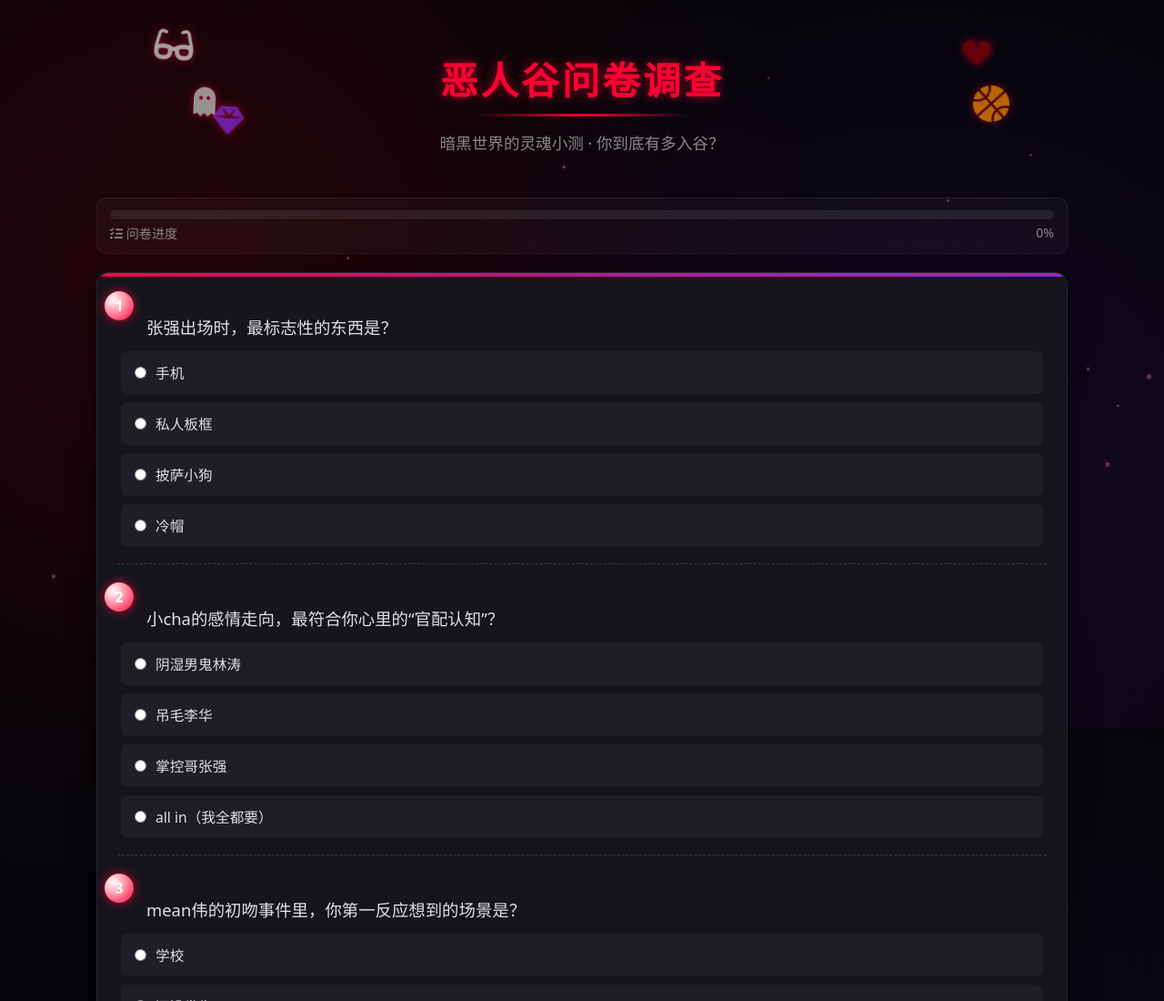
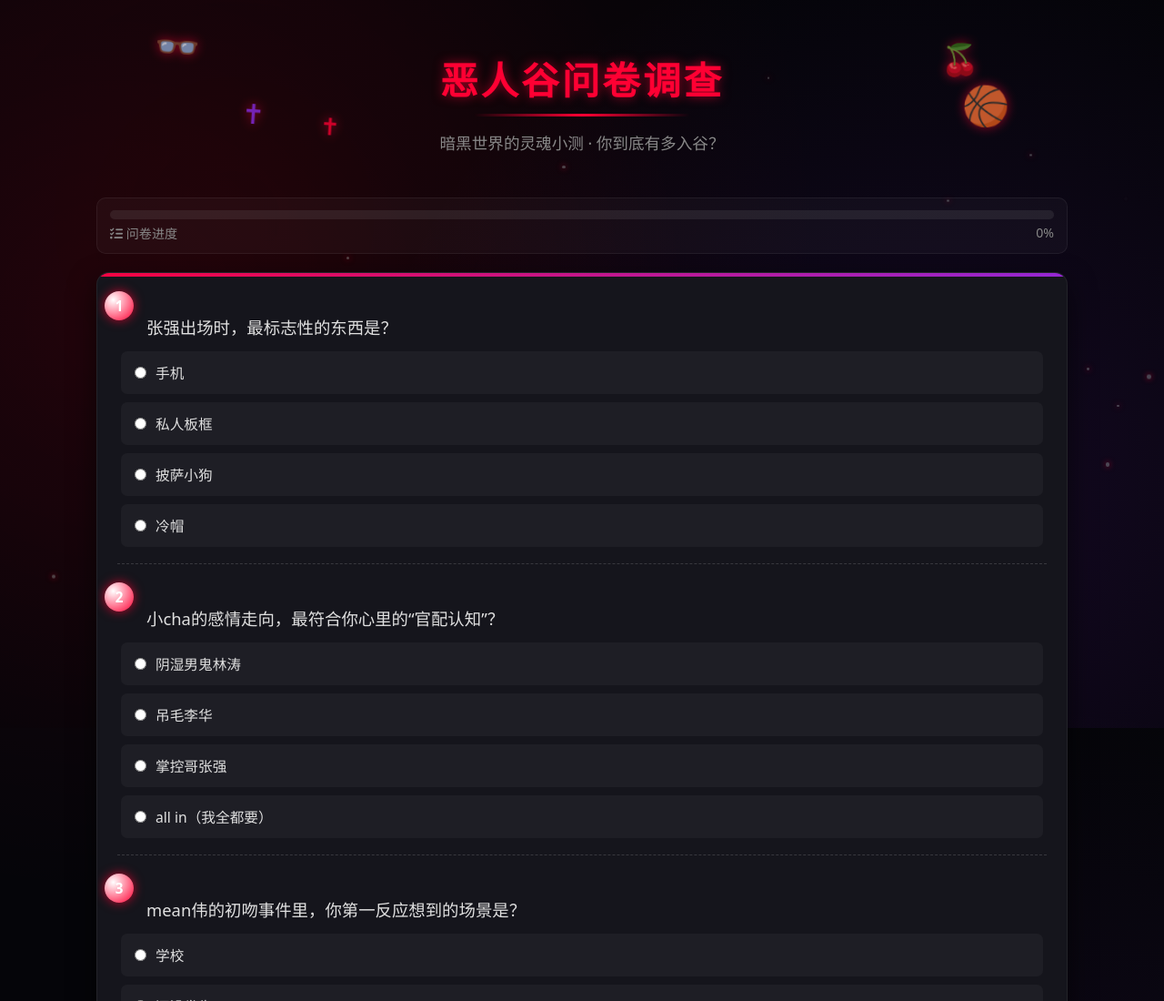
Before and after one commit to nannan00006/evil-valley-survey, a plain HTML site: page index.html in a window 1280 px wide. Shown: the top 1100 px of the page at 91% size. Drawn offline with Linux system fonts and the light colour scheme; a small style sheet from the web is missing.

Commit message:
Update index.html

```diff
--- a/index.html
+++ b/index.html
@@ -114,6 +114,7 @@
             margin-top: 18px;
         }
 
+        /* 你的小玩意们的容器 */
         .floating-elements {
             position: absolute;
             inset: 0;
@@ -123,16 +124,50 @@
 
         .floating-element {
             position: absolute;
-            opacity: 0.7;
+            opacity: 0.8;
             font-size: 2rem;
-            filter: drop-shadow(0 0 5px rgba(255, 0, 51, 0.7));
+            filter: drop-shadow(0 0 6px rgba(255, 0, 51, 0.7));
         }
 
-        .glasses { top: 8%; left: 6%; animation: float 8s ease-in-out infinite; }
-        .cherry  { top: 18%; right: 8%; animation: float 7s ease-in-out infinite 1s; color: var(--blood-red); }
-        .earring { bottom: 12%; left: 12%; animation: float 9s ease-in-out infinite 0.5s; color: var(--accent-purple); }
-        .basketball { bottom: 22%; right: 6%; animation: float 10s ease-in-out infinite 1.4s; color: #ff8c00; }
-        .ghost   { top: 45%; left: 10%; animation: float 11s ease-in-out infinite 2s; color: #ccc; }
+        /* 眼镜 */
+        .glasses {
+            top: 8%;
+            left: 6%;
+            animation: float 8s ease-in-out infinite;
+            color: #ffffff;
+        }
+
+        /* 樱桃：用 emoji，更像真的🍒 */
+        .cherry {
+            top: 20%;
+            right: 9%;
+            animation: float 7s ease-in-out infinite 0.8s;
+            color: var(--blood-red);
+        }
+
+        /* 十字架耳钉 A：冷白紫色 */
+        .earring-a {
+            bottom: 18%;
+            left: 15%;
+            animation: float 9s ease-in-out infinite 0.3s;
+            color: var(--accent-purple);
+        }
+
+        /* 十字架耳钉 B：偏红，AB 款 */
+        .earring-b {
+            bottom: 12%;
+            left: 23%;
+            animation: float 10s ease-in-out infinite 1s;
+            color: var(--accent-red);
+        }
+
+        /* 篮球 */
+        .basketball {
+            bottom: 22%;
+            right: 6%;
+            animation: float 11s ease-in-out infinite 1.5s;
+            color: #ff8c00;
+        }
 
         @keyframes float {
             0%   { transform: translateY(0) rotate(0deg); }
@@ -441,7 +476,7 @@
         <p class="subtitle">暗黑世界的灵魂小测 · 你到底有多入谷？</p>
 
         <div class="floating-elements">
-            <!-- JS 动态插入图标 -->
+            <!-- JS 动态插入：眼镜 / 樱桃 / 耳钉AB / 篮球 -->
         </div>
     </header>
 
@@ -491,17 +526,26 @@
         }
     }
 
-    // ===== 浮动元素图标 =====
-    const floatingElements = [
-        { class: 'glasses',    icon: 'fa-glasses',          size: '38px' },
-        { class: 'cherry',     icon: 'fa-heart-crack',      size: '30px' },
-        { class: 'earring',    icon: 'fa-gem',              size: '34px' },
-        { class: 'basketball', icon: 'fa-basketball-ball',  size: '40px' },
-        { class: 'ghost',      icon: 'fa-ghost',            size: '32px' }
-    ];
+// 全部改成文字 / emoji，小玩意必显示版
+const floatingElements = [
+    // 眼镜
+    { class: 'glasses',   type: 'text', text: '👓', size: '40px' },
 
-    // ===== 问卷问题 & 阵营得分设定 =====
-    // characterKey 约定：zhangqiang / lintao / meanwei / cha / lihua
+    // 樱桃
+    { class: 'cherry',    type: 'text', text: '🍒', size: '34px' },
+
+    // 十字架耳钉 A
+    { class: 'earring-a', type: 'text', text: '✝',  size: '30px' },
+
+    // 十字架耳钉 B（稍微斜一点，当 AB 款）
+    { class: 'earring-b', type: 'text', text: '✝',  size: '26px', rotate: '-25deg' },
+
+    // 篮球
+    { class: 'basketball',type: 'text', text: '🏀', size: '42px' }
+];
+
+
+    // ===== 问卷问题 & 阵营设定 =====
     const questions = [
         {
             id: 1,
@@ -518,10 +562,10 @@
             id: 2,
             text: "小cha的感情走向，最符合你心里的“官配认知”？",
             options: [
-                { text: "阴湿男鬼林涛",  character: "lintao" },
-                { text: "吊毛李华",      character: "lihua" },
-                { text: "掌控哥张强",    character: "zhangqiang" },
-                { text: "all in（我全都要）", character: "cha-all" }
+                { text: "阴湿男鬼林涛",        character: "lintao" },
+                { text: "吊毛李华",            character: "lihua" },
+                { text: "掌控哥张强",          character: "zhangqiang" },
+                { text: "all in（我全都要）",   character: "cha-all" }
             ],
             correctAnswer: "all in（我全都要）"
         },
@@ -549,37 +593,36 @@
         }
     ];
 
-    // 阵营说明
     const characterProfiles = {
         zhangqiang: {
             name: "掌控哥 · 张强阵营",
             badge: "控制欲担当",
-            desc: "你对时间线和局面的敏感度极高，习惯站在棋盘上方俯视一切。感情对你来说既是筹码，也是底线。",
+            desc: "你对时间线和局面的敏感度极高，习惯站在棋盘上方俯视一切。感情对你来说既是筹码，也是底线。"
         },
         lintao: {
             name: "阴湿男鬼 · 林涛阵营",
             badge: "执念系偏执狂",
-            desc: "你对细节与气氛异常敏锐，擅长在阴影里观察人心。你相信，真正的杀伤力从来不是刀，而是“如果当时”。",
+            desc: "你对细节与气氛异常敏锐，擅长在阴影里观察人心。你相信，真正的杀伤力从来不是刀，而是“如果当时”。"
         },
         meanwei: {
             name: "花孔雀 · mean伟阵营",
             badge: "社交场老狐狸",
-            desc: "你擅长在聚光灯下保持优雅，台词犀利又好笑。你知道每一次回眸都是武器，也知道什么时候该转身离场。",
+            desc: "你擅长在聚光灯下保持优雅，台词犀利又好笑。你知道每一次回眸都是武器，也知道什么时候该转身离场。"
         },
         cha: {
             name: "小cha阵营",
             badge: "剧情核心体",
-            desc: "你对所有人的情绪都很敏感，却又习惯把自己放到最后。你是故事的起点也是终点，是所有抉择的折射镜。",
+            desc: "你对所有人的情绪都很敏感，却又习惯把自己放到最后。你是故事的起点也是终点，是所有抉择的折射镜。"
         },
         lihua: {
             name: "导演 · 李华阵营",
             badge: "剧本掌控者",
-            desc: "你总是在写剧本，也总在改剧本。你擅长把所有人推上舞台，再在暗处记录他们崩溃或重生的瞬间。",
+            desc: "你总是在写剧本，也总在改剧本。你擅长把所有人推上舞台，再在暗处记录他们崩溃或重生的瞬间。"
         },
         neutral: {
             name: "路过观众 · 吃瓜群众",
             badge: "安全区生存者",
-            desc: "你还在安全距离之外看戏，知道里面很疯，但又控制不住多看一眼。说不定哪天，你就走上前排了。",
+            desc: "你还在安全距离之外看戏，知道里面很疯，但又控制不住多看一眼。说不定哪天，你就走上前排了。"
         }
     };
 
@@ -595,27 +638,34 @@
     function init() {
         createParticles();
 
-        // 浮动元素
+        // 插入浮动小玩意
         const floatingContainer = document.querySelector('.floating-elements');
         floatingElements.forEach(element => {
             const el = document.createElement('div');
             el.className = `floating-element ${element.class}`;
-            el.innerHTML = `<i class="fas ${element.icon}"></i>`;
+
+            if (element.type === 'icon') {
+                el.innerHTML = `<i class="fas ${element.icon}"></i>`;
+            } else if (element.type === 'text') {
+                el.textContent = element.text;
+            }
+
             el.style.fontSize = element.size;
+            if (element.rotate) {
+                el.style.transform = `rotate(${element.rotate})`;
+            }
             floatingContainer.appendChild(el);
         });
 
         // 渲染问题
         loadQuestions();
 
-        // 绑定按钮
         document.getElementById('submit-btn').addEventListener('click', submitSurvey);
         document.getElementById('reset-btn').addEventListener('click', resetSurvey);
 
         updateProgress();
     }
 
-    // 渲染问题
     function loadQuestions() {
         const surveyContainer = document.getElementById('survey');
         surveyContainer.innerHTML = '';
@@ -641,14 +691,12 @@
             surveyContainer.appendChild(questionElement);
         });
 
-        // 选项点击更新进度
         const optionLabels = document.querySelectorAll('.option');
         optionLabels.forEach(option => {
             option.addEventListener('click', updateProgress);
         });
     }
 
-    // 统计已答题目数量
     function getAnsweredCount() {
         let answered = 0;
         questions.forEach(q => {
@@ -658,7 +706,6 @@
         return answered;
     }
 
-    // 更新进度条
     function updateProgress() {
         const totalQuestions = questions.length;
         const answered = getAnsweredCount();
@@ -667,12 +714,10 @@
         document.getElementById('progress-text').textContent = `${Math.round(progress)}%`;
     }
 
-    // 根据答案找到对应 option 元数据
     function findOptionMeta(question, value) {
         return question.options.find(opt => opt.text === value);
     }
 
-    // 提交问卷
     function submitSurvey() {
         const answered = getAnsweredCount();
         if (answered < questions.length) {
@@ -683,7 +728,6 @@
         const results = [];
         let score = 0;
 
-        // 阵营得分
         const campScores = {
             zhangqiang: 0,
             lintao: 0,
@@ -699,12 +743,10 @@
 
             if (isCorrect) score++;
 
-            // 阵营计分
             if (selectedOption) {
                 const meta = findOptionMeta(question, userAnswer);
                 if (meta) {
                     if (meta.character === 'cha-all') {
-                        // all in：所有 main 角色各 +1
                         campScores.zhangqiang++;
                         campScores.lintao++;
                         campScores.meanwei++;
@@ -727,7 +769,6 @@
         displayResults(results, score, campScores);
     }
 
-    // 计算阵营
     function getCampResult(campScores) {
         let bestKey = 'neutral';
         let bestScore = 0;
@@ -742,7 +783,6 @@
         return { key: bestKey, score: bestScore };
     }
 
-    // 显示结果
     function displayResults(results, score, campScores) {
         const resultsContainer = document.getElementById('results');
         resultsContainer.style.display = 'block';
@@ -805,7 +845,6 @@
         resultsContainer.scrollIntoView({ behavior: 'smooth', block: 'start' });
     }
 
-    // 重置问卷
     function resetSurvey() {
         if (!confirm('确定要重置问卷吗？所有答案和结果都会被清除。')) return;
 
```
